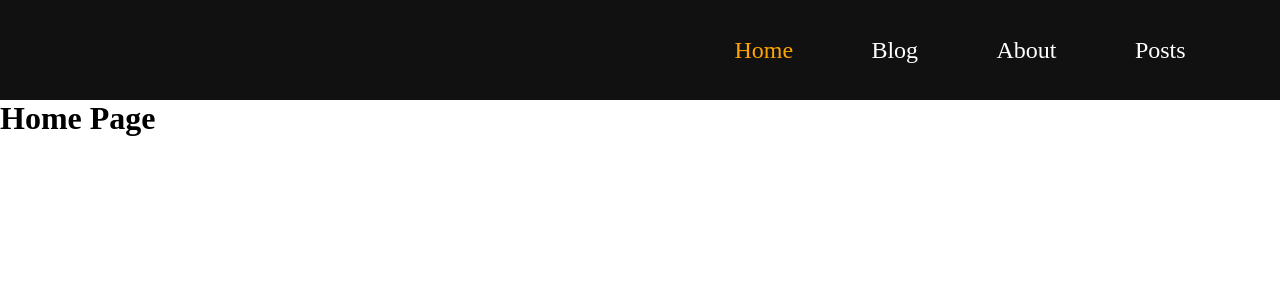
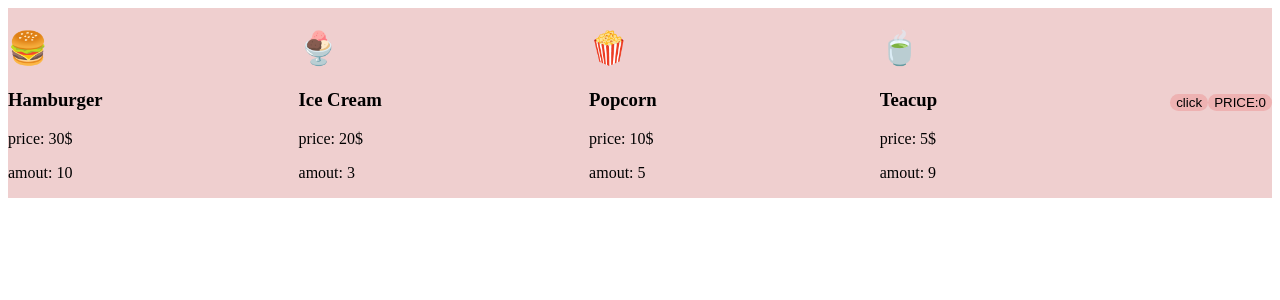
Before and after one commit to BrownEdgar/REACT_TEAM_2023, a React (Create React App) app: page / in a window 1280 px wide. Shown: the top 300 px of the page. Built offline with nearby package versions, Linux system fonts and the light colour scheme.

Commit message:
addchange

```diff
--- a/package.json
+++ b/package.json
@@ -11,7 +11,7 @@
     "react": "^18.2.0",
     "react-content-loader": "^6.2.0",
     "react-dom": "^18.2.0",
-    "react-router-dom": "^6.4.5",
+    "react-router-dom": "^6.5.0",
     "react-scripts": "5.0.1",
     "sass": "^1.56.1",
     "web-vitals": "^2.1.4",
--- /dev/null
+++ b/src/components/Tatev/Test/App.js
@@ -0,0 +1,29 @@
+import React,{useState} from 'react'
+import "./App.scss"
+
+export default function App() {
+
+    const [color, setColor] = useState(true)
+    const [show, setShow] = useState(true)
+    const [name, setName] = useState(true)
+
+
+    const hendelChange = () => {
+        setColor(!color)
+    }
+    const hendelShow = () => {
+        setShow(!show)
+        setName(!name)
+    }
+  return (
+    <div>
+        {show ?
+                <div className={color ? 'red' : 'green'}>
+                    <button onClick={hendelChange}>Change color</button>
+                </div>
+        : null}
+
+        <button onClick={hendelShow}>{name ? 'hide' : 'unhide'}</button>
+    </div>
+  )
+}
--- /dev/null
+++ b/src/components/Tatev/Test/App.scss
@@ -0,0 +1,11 @@
+.red {
+    width: 100%;
+    height: 200px;
+    background-color: red;
+}
+
+.green {
+    width: 100%;
+    height: 200px;
+    background-color: green;
+}
--- /dev/null
+++ b/src/components/Tatev/test1/App.js
@@ -0,0 +1,70 @@
+import React,{useState} from 'react'
+import Component from './Componet'
+
+import "./App.scss"
+
+function App() {
+    const [sum, setSum] = useState(0)
+    const [data, setData] = useState([
+        {
+            id:1,
+            img: '🍔',
+            name: 'Hamburger',
+            price: 30,
+            amount: 10,
+        },
+        {
+            id:2,
+            img: '🍨',
+            name: 'Ice Cream',
+            price: 20,
+            amount: 3,
+        },
+        {
+            id:3,
+            img: '🍿',
+            name: 'Popcorn',
+            price: 10,
+            amount: 5,
+        },
+        {
+            id:4,
+            img: '🍵',
+            name: 'Teacup',
+            price: 5,
+            amount: 9,
+        },
+    ])
+
+const handelAmout = (id) => {
+    // data.map(el => {
+    //     if(el.id === id){
+    //         el.amount -= 1
+    //     }
+    //     console.log(el.amount);
+    // })
+}
+
+const hendleSum = () => {
+    const foo = data.reduce(function(a,b){
+        return a + b.price
+    },0)
+    setSum(foo);
+}
+const hendelData  = () => {
+    setData([...data,     {
+        id:1,
+        img: '🍯',
+        name: 'Honey Pot',
+        price: 13,
+        amount: 2,
+    },])
+}
+  return (
+    <>
+        <Component data={data} hendelData={hendelData} hendleSum={hendleSum} sum={sum}/>
+    </>
+  )
+}
+
+export default App
--- /dev/null
+++ b/src/components/Tatev/test1/App.scss
@@ -0,0 +1,21 @@
+* {
+	box-sizing: border-box;
+}
+
+.Container {
+    display: flex;
+    flex-direction: row;
+    justify-content: center;
+    align-items: center;
+    background-color: rgb(239, 207, 207);
+    &-Box{
+        width: 100%;
+        height: 100%;
+    }
+    &-Btn{
+        background-color: rgb(238, 178, 178);
+        border-radius: 20px;
+        border: 0px;
+        cursor: pointer;
+    }
+}
--- /dev/null
+++ b/src/components/Tatev/test1/Componet.js
@@ -0,0 +1,22 @@
+import React from 'react'
+
+function Componet({data, hendelData, hendleSum, sum}) {
+  return (
+    <div className='Container'>
+        {data.map(elem => {
+
+        return (
+        <div className='Container-Box' key={elem.id}>
+            <h1>{elem.img}</h1>
+            <h3>{elem.name}</h3>
+            <p>price: {`${elem.price}$`}</p>
+            <p>amout: {elem.amount}</p>
+        </div>
+        )})}
+        <button className='Container-Btn' onClick={hendelData}>click</button>
+        <button className='Container-Btn' onClick={hendleSum}>{`PRICE:${sum}`}</button>
+    </div>
+  )
+}
+
+export default Componet
--- a/src/index.js
+++ b/src/index.js
@@ -1,10 +1,7 @@
 import React from 'react';
 import ReactDOM from 'react-dom/client';
-
-import App from './components/EDGAR/Router6/App'
+import App from './components/Tatev/test1/App'
 import { BrowserRouter as Router } from 'react-router-dom'
-
-
 const root = ReactDOM.createRoot(document.getElementById('root'));
 root.render(
 	<Router>
```
Also changed, not shown: 1 other file (tests, documents, lock files or other folders).
